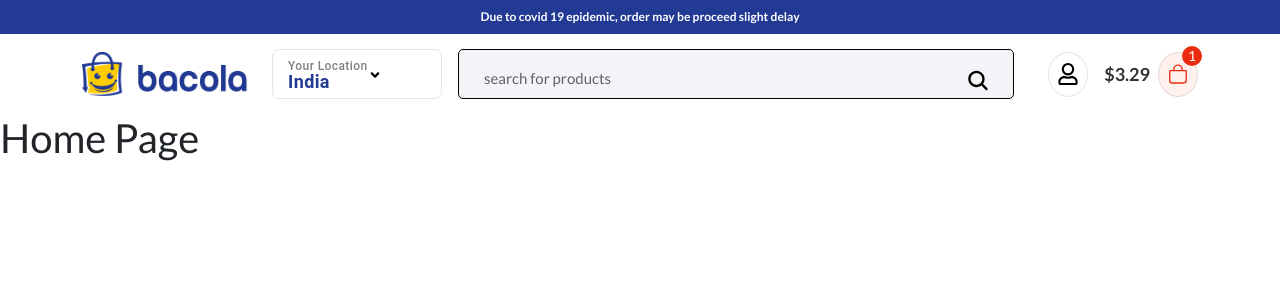
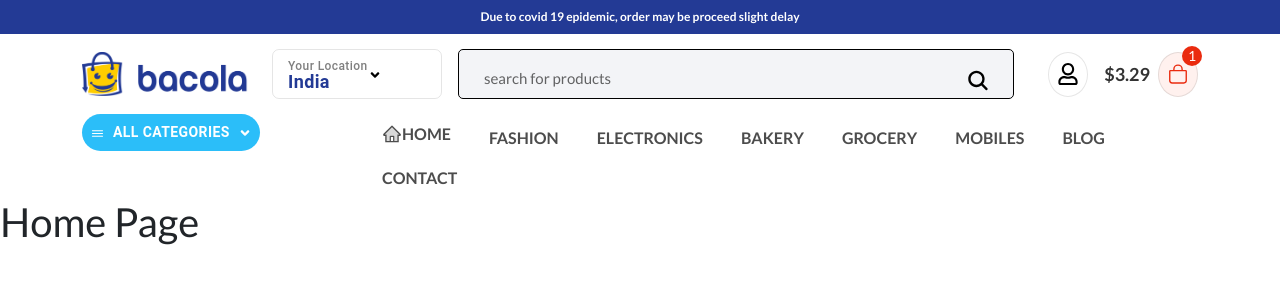
Before and after one commit to yogeshfunde2708/e-commerce, a React (Create React App) app: page / in a window 1280 px wide. Shown: the top 300 px of the page. Built offline with nearby package versions, Linux system fonts and the light colour scheme.

Commit message:
making navigation

```diff
--- a/src/App.css
+++ b/src/App.css
@@ -7,6 +7,17 @@ body {
 
 .bg-blue {
   background: #233a95;
+}
+
+@media (min-width: 1300px) {
+
+  .container,
+  .container-lg,
+  .container-md,
+  .container-sm,
+  .container-xl {
+    max-width: 1200px;
+  }
 }
 
 .headerWrapper .top-strip {
@@ -140,3 +151,54 @@ header .part-3 .circle svg {
   width: 20px;
   height: 20px;
 }
+
+nav .allCatTab {
+  background: #2bbef9;
+  border-radius: 30px !important;
+}
+
+nav .allCatTab * {
+  color: #fff;
+}
+
+nav .allCatTab:hover {
+  background: #2bbef9;
+}
+
+nav .allCatTab .text {
+  font-weight: 600;
+}
+
+nav .allCatTab .icon1 svg {
+  font-size: 20px !important;
+}
+
+nav .allCatTab .icon1 svg {
+  font-size: 15px !important;
+}
+
+nav .navPart2 ul {
+  margin-bottom: 0px;
+}
+
+nav .navPart2 ul li a {
+  font-size: 16px;
+  font-weight: 600;
+  text-decoration: none;
+  color: rgba(0, 0, 0, 0.7);
+  text-transform: uppercase;
+  display: flex;
+  align-items: center;
+  padding: 8px 15px;
+  transition: all 0.2s ease-in-out;
+  border-radius: 25px;
+}
+
+nav .navPart2 ul li a svg {
+  font-size: 20px;
+}
+
+nav .navPart2 ul li a:hover {
+  background: #f0faff;
+  color: #2bbef9;
+}
--- /dev/null
+++ b/src/Components/Header/Navigation/index.js
@@ -0,0 +1,59 @@
+import { IoIosMenu } from "react-icons/io";
+import Button from "@mui/material/Button";
+import { FaAngleDown } from "react-icons/fa";
+import { Link } from "react-router-dom";
+import { AiTwotoneHome } from "react-icons/ai";
+
+const Navigation = () => {
+  return (
+    <nav>
+      <div className="container">
+        <div className="row">
+          <div className="col-sm-3 navPart1">
+            <Button className="allCatTab">
+              <span className="icon1 me-2">
+                <IoIosMenu />
+              </span>
+              <span className="text">ALL CATEGORIES</span>
+              <span className="icon2 ms-2">
+                <FaAngleDown />
+              </span>
+            </Button>
+          </div>
+          <div className="col-sm-9 navPart2 d-flex align-items-center">
+            <ul className="list list-inline ms-auto">
+              <li className="list-inline-item">
+                <Link to="/">
+                  <AiTwotoneHome />
+                  Home
+                </Link>
+              </li>
+              <li className="list-inline-item">
+                <Link to="/">FASHION</Link>
+              </li>
+              <li className="list-inline-item">
+                <Link to="/">ELECTRONICS</Link>
+              </li>
+              <li className="list-inline-item">
+                <Link to="/">BAKERY</Link>
+              </li>
+              <li className="list-inline-item">
+                <Link to="/">GROCERY</Link>
+              </li>
+              <li className="list-inline-item">
+                <Link to="/">Mobiles</Link>
+              </li>
+              <li className="list-inline-item">
+                <Link to="/">BLOG</Link>
+              </li>
+              <li className="list-inline-item">
+                <Link to="/">CONTACT</Link>
+              </li>
+            </ul>
+          </div>
+        </div>
+      </div>
+    </nav>
+  );
+};
+export default Navigation;
--- /dev/null
+++ b/src/Components/Header/SearchBox/index.js
@@ -0,0 +1,14 @@
+import { IoSearch } from "react-icons/io5";
+import Button from "@mui/material/Button";
+
+const SearchBox = () => {
+  return (
+    <div className="headerSearch ms-3 me-3">
+      <input type="text" placeholder="search for products"></input>
+      <Button>
+        <IoSearch />
+      </Button>
+    </div>
+  );
+};
+export default SearchBox;
--- a/src/Components/Header/index.js
+++ b/src/Components/Header/index.js
@@ -1,10 +1,12 @@
 import Logo from "../../assets/images/logo.png";
 import { Link } from "react-router-dom";
 import CountryDropdown from "../CountryDropdown";
-import { IoSearch } from "react-icons/io5";
 import Button from "@mui/material/Button";
 import { FaRegUser } from "react-icons/fa";
 import { IoBagOutline } from "react-icons/io5";
+import SearchBox from './SearchBox';
+import Navigation from './Navigation';
+
 
 const Header = () => {
   return (
@@ -29,12 +31,7 @@ const Header = () => {
               </div>
               <div className="col-sm-10 d-flex align-items-center part-2">
                 <CountryDropdown />
-                <div className="headerSearch ms-3 me-3">
-                  <input type="text" placeholder="search for products"></input>
-                  <Button>
-                    <IoSearch />
-                  </Button>
-                </div>
+                <SearchBox />
                 <div className="part-3 d-flex align-items-center ms-auto">
                   <Button className="circle me-3">
                     <FaRegUser />
@@ -53,6 +50,7 @@ const Header = () => {
             </div>
           </div>
         </header>
+        <Navigation />
       </div>
     </>
   );
```
